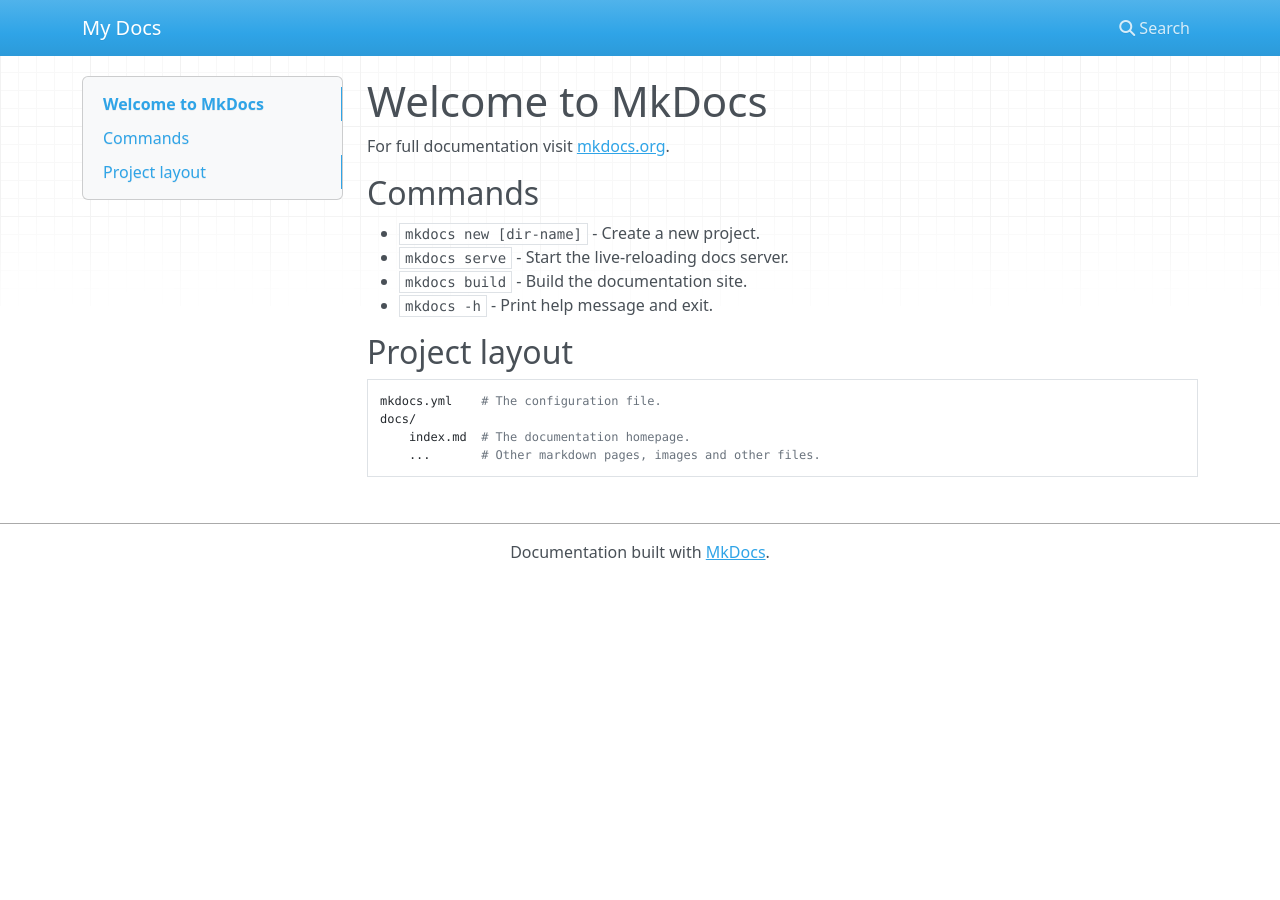
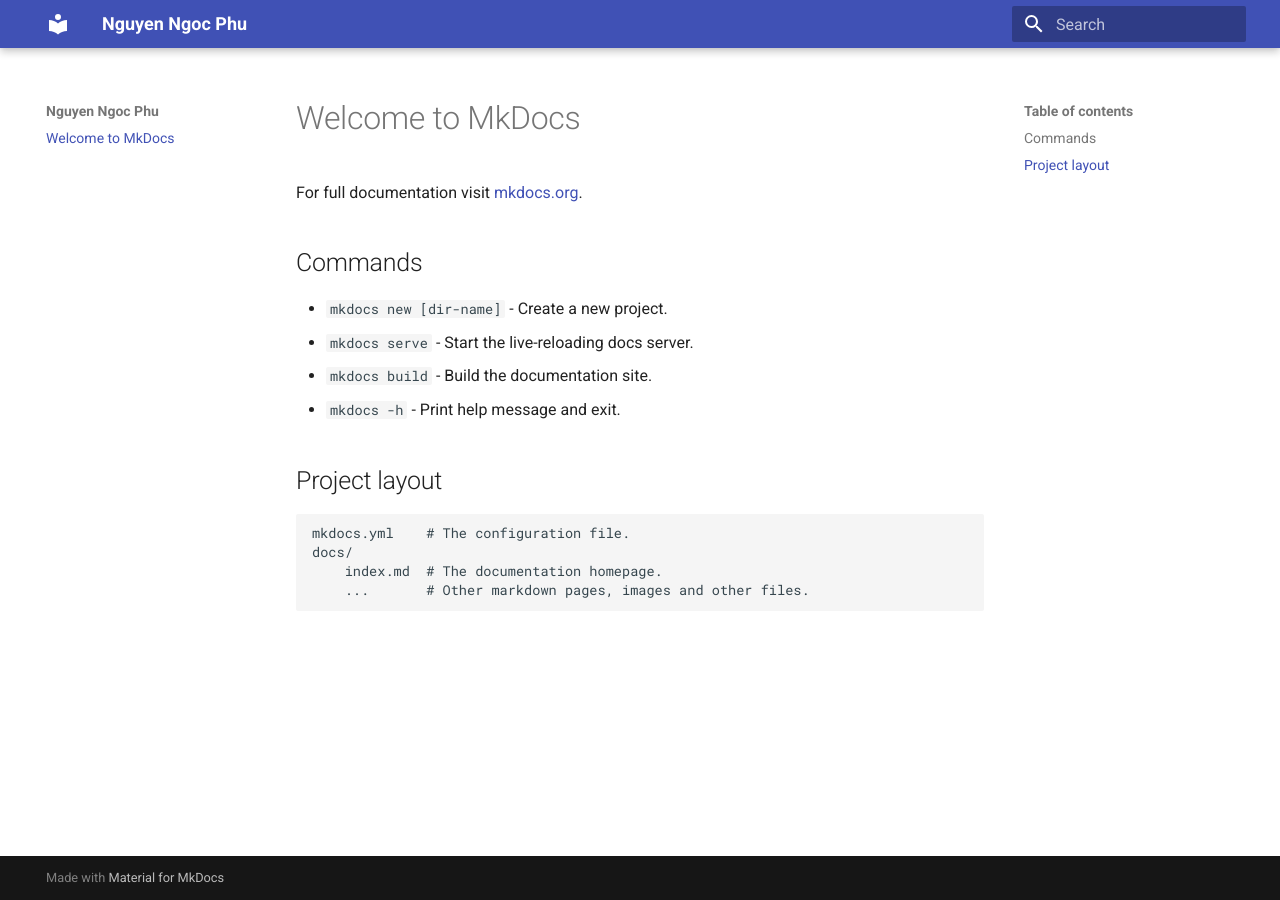
Before and after one commit to ngyngcphu/mkdocs-tool, an MkDocs documentation site: the page built from docs/index.md, in a window 1280 px wide. Built offline with MkDocs 1.6.1 and Material for MkDocs 9.7.7, drawn with Linux system fonts in a browser that asks for light colours; nearby versions of some CDN libraries.

Commit message:
feat(theme): add material theme in mkdocs.yml

```diff
--- a/mkdocs.yml
+++ b/mkdocs.yml
@@ -1 +1,3 @@
-site_name: My Docs
+site_name: Nguyen Ngoc Phu
+theme:
+  name: material
```
